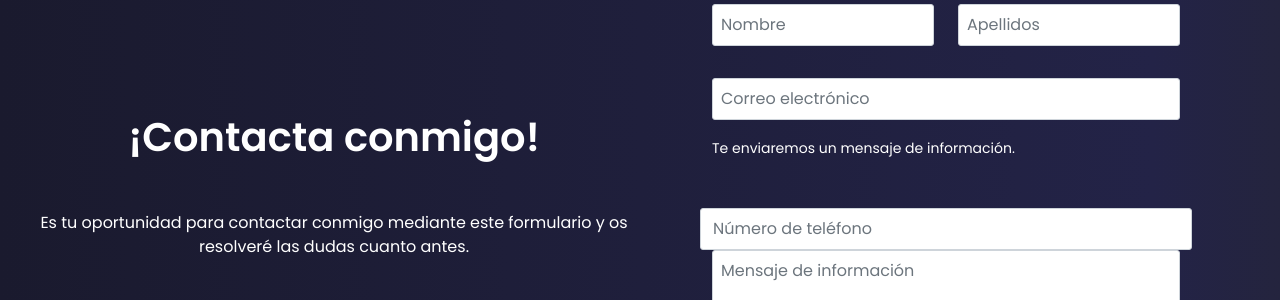
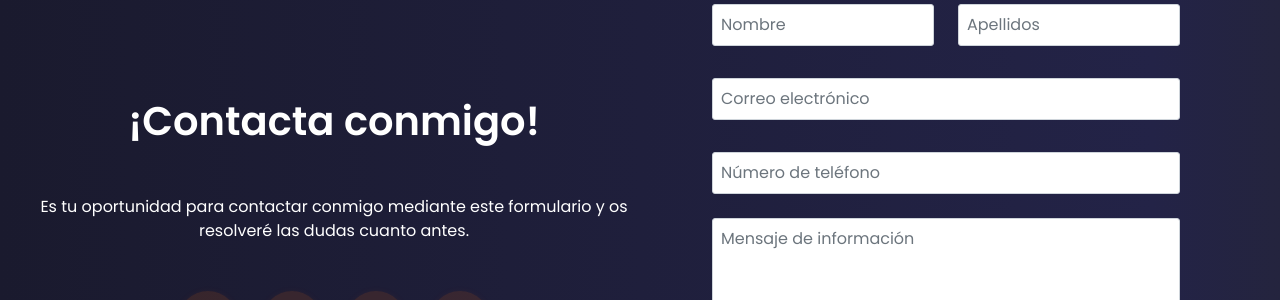
Before and after one commit to alvicha/portfolio, a React (Create React App) app: page /contact in a window 1280 px wide. Shown: the part 306-606 px from the top of the page. Built offline with nearby package versions, Linux system fonts and the light colour scheme.

Commit message:
Modificaciones realizadas campo numero telefono

```diff
--- a/src/pages/ContactPage.js
+++ b/src/pages/ContactPage.js
@@ -172,16 +172,14 @@ const ContactComponent = () => {
                                     <InputText id="apellidos" value={surnameContact} onChange={e => setSurnameContact(e.target.value)} placeholder={t('lastNamePlaceholder')}
                                         className="w-100" required aria-required="true" />
                                 </div>
-                                <div className="col-12 mb-4">
+                                <div className="col-12 mb-3">
                                     <InputText id="email" value={emailContact} onChange={e => setEmailContact(e.target.value)} placeholder={t('emailPlaceholder')}
                                         className="w-100 mt-2 mb-3" required aria-describedby="ayuda-correo" aria-required="true" />
-                                    <small id="ayuda-correo">
-                                        {t('emailHelpText')}
-                                    </small>
                                 </div>
                                 <div className="col-12 mb-4">
+                                    <InputText id="telefono" type="tel"
+                                        value={phoneNumber} onChange={e => setPhoneNumber(e.target.value)} placeholder={t('phonePlaceholder')} className="w-100" />
                                 </div>
-                                <InputText id="telefono" type="tel" value={phoneNumber} onChange={e => setPhoneNumber(e.target.value)} placeholder={t('phonePlaceholder')} className="w-100" />
                                 <div className="col-12 mb-3">
                                     <InputTextarea id="mensaje" value={messageContact} onChange={e => setMessageContact(e.target.value)} rows={5} placeholder={t('messagePlaceholder')} className="w-100" aria-label={t('messagePlaceholder')} />
                                 </div>
```
